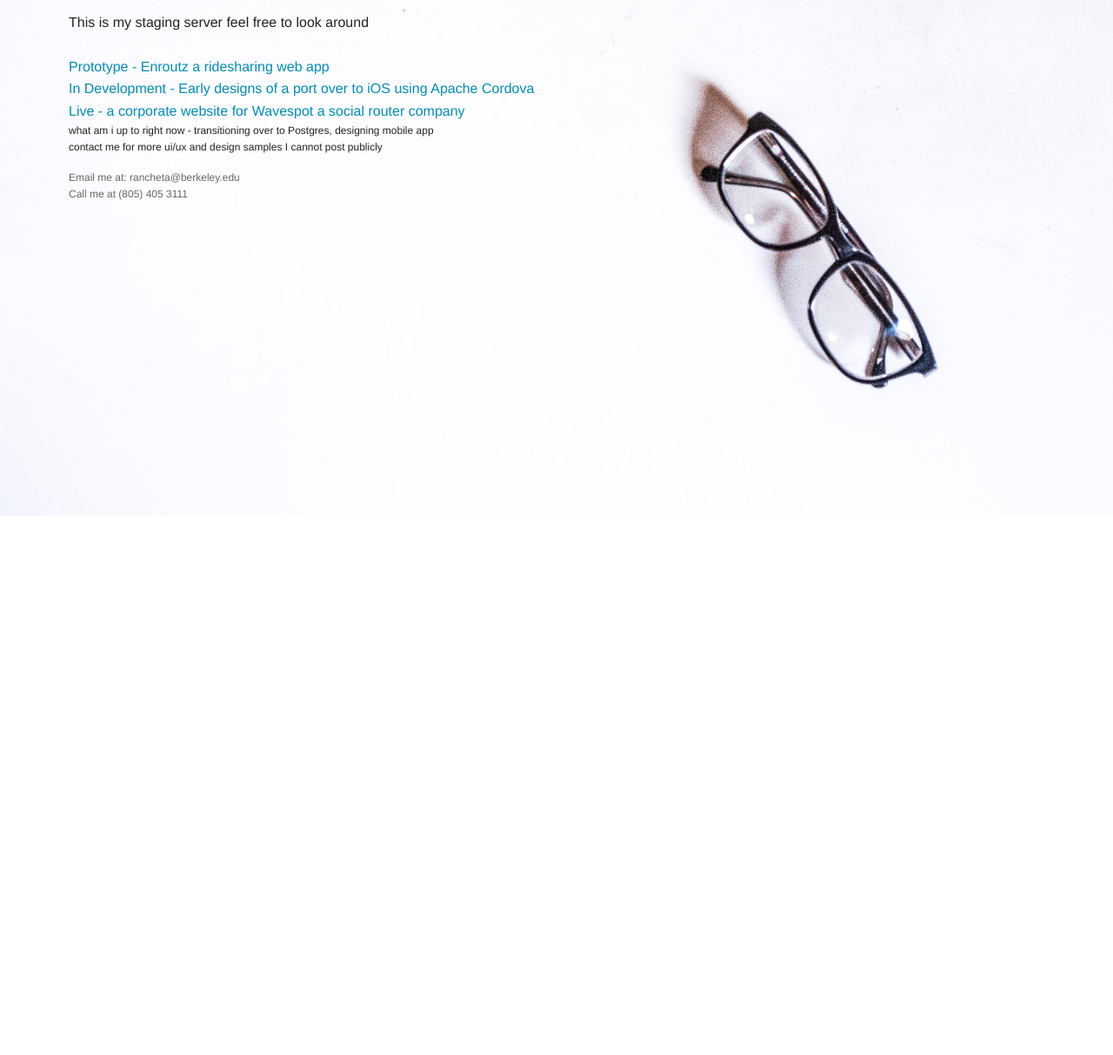
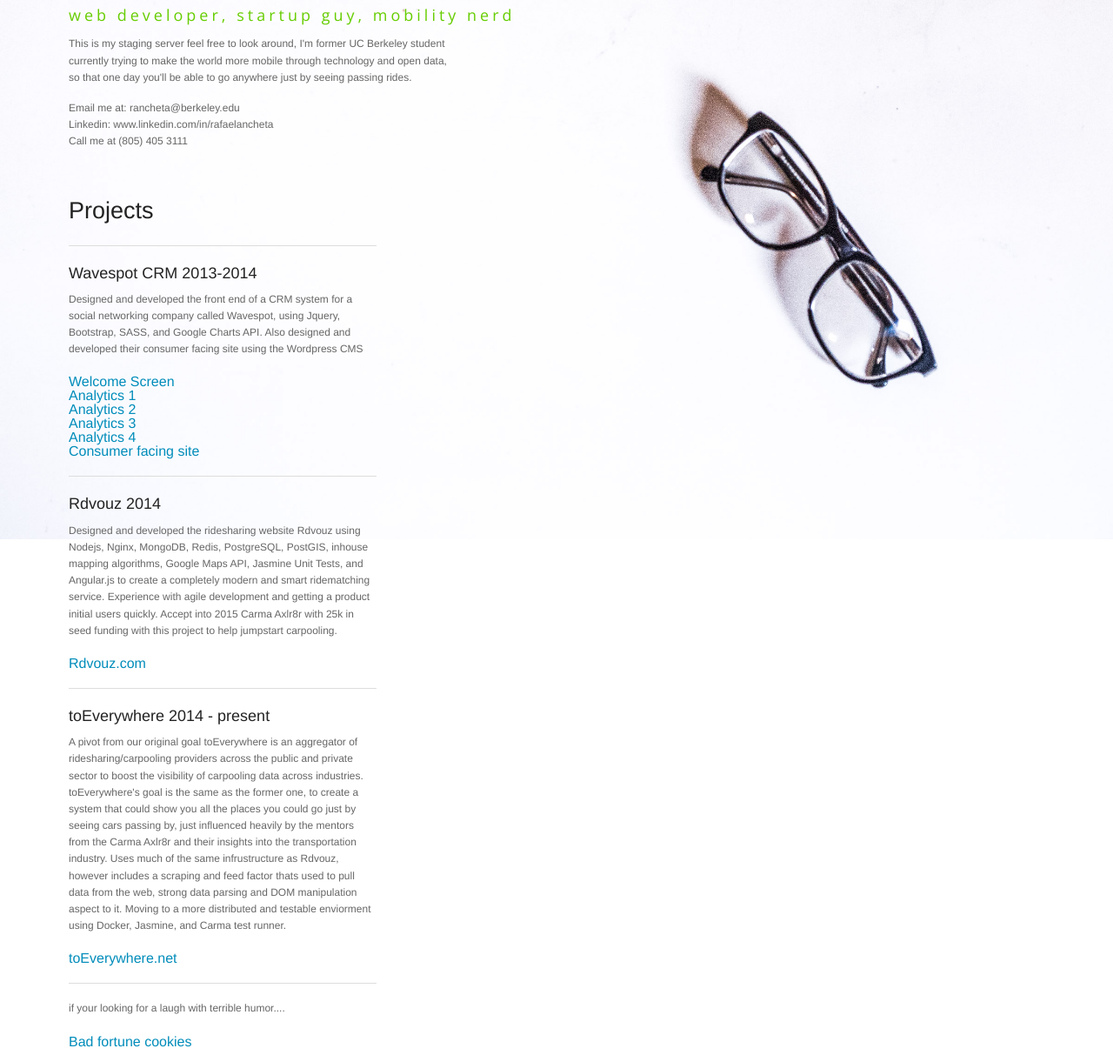
Before and after one commit to FIlburtTurtle/filburtturtle.github.io, a website: page index.html in a window 1280 px wide. Shown: the part 207-1420 px from the top of the page at 87% size. Before the commit the page ends 800 px from the top, so only its background shows below. Drawn offline with nearby package versions, Linux system fonts and the light colour scheme; a web font is replaced by a local one.

Commit message:
new info

```diff
--- a/index.html
+++ b/index.html
@@ -7,7 +7,6 @@
     <title>Rafael Ancheta</title>
     <link rel="stylesheet" href="stylesheets/app.css" />
     <link rel="stylesheet" href="stylesheets/style.css" />
-    <script src="bower_components/modernizr/modernizr.js"></script>
     <link href='http://fonts.googleapis.com/css?family=Droid+Serif' rel='stylesheet' type='text/css'>
     <link href='http://fonts.googleapis.com/css?family=Open+Sans' rel='stylesheet' type='text/css'>
   </head>
@@ -15,32 +14,84 @@
 
     <!--START TOPBAR-->
       <div class="row">
-        <div class="large-4 medium-5 columns nameDiv">
+        <div class="large-12 medium-12 columns nameDiv">
               <p class="tagline" style="margin-top:120px" ></p>
               <h1 class="name" id="name"><a href="#">Rafael Ancheta</a></h1>
+              <p class="tagline" style="margin-top:-10px;margin-bottom:10px" >web developer, startup guy, mobility nerd</p>
         </div>
     </div>
 
     <!--START CONTENT-->
     <div class="row">
-      <div class="large-12 columns content">
-        <p>This is my staging server feel free to look around<br  /><br  />
-        <a href="http://enroutz.rafaelancheta.com">Prototype - Enroutz a ridesharing web app</a><br  />
-        <a href="http://mobile.rafaelancheta.com">In Development - Early designs of a port over to iOS using Apache Cordova</a><br  />
-        <a href="http://www.wavespot.net">Live - a corporate website for Wavespot a social router company</a>
-        <p style="font-size:12px;">what am i up to right now - transitioning over to Postgres, designing mobile app</p>
-	<p style="font-size:12px;">contact me for more ui/ux and design samples I cannot post publicly</p>
-        </p>
-        <br  />
+      <div class="large-5 columns content">
+        <p class='contact'>This is my staging server feel free to look around, I'm former UC Berkeley student currently trying to make the world more mobile through technology and open data, so that one day you'll be able to go anywhere just by seeing passing rides.</p>
+	<br  />
         <p class="contact">Email me at: rancheta@berkeley.edu</p>
+        <p class="contact">Linkedin: www.linkedin.com/in/rafaelancheta</p>
         <p class="contact">Call me at (805) 405 3111</p>
       </div>
     </div>
 
+    <br  />
+    <br  />
+    <br  />
 
-    <script src="bower_components/jquery/dist/jquery.min.js"></script>
-    <script src="bower_components/foundation/js/foundation.min.js"></script>
-    <script src="js/app.js"></script>
-    <script src="js/main.js"></script>
+    <div class="row">
+	<div class='large-4 columns end'>
+		<h3>Projects</h3>
+		<hr  />
+		<h5>Wavespot CRM 2013-2014</h5>
+		<p class="contact">Designed and developed the front end of a CRM system for a social networking company called Wavespot, using Jquery, Bootstrap, SASS, and Google Charts API. Also designed and developed their consumer facing site using the Wordpress CMS</p>
+		<a target="_blank" href="http://rafaelancheta.com/hidden/CRM/quick-edit.html">Welcome Screen</a>
+		<br  />
+		<a target="_blank" href="http://rafaelancheta.com/hidden/CRM/compareCampaigns.html">Analytics 1</a>
+		<br  />
+		<a target="_blank" href="http://rafaelancheta.com/hidden/CRM/customerRecency.html">Analytics 2</a>
+		<br  />
+		<a target="_blank" href="http://rafaelancheta.com/hidden/CRM/storefrontConversion.html">Analytics 3</a>
+		<br  />
+		<a target="_blank" href="http://rafaelancheta.com/hidden/CRM/storehourOptimization.html">Analytics 4</a>
+		<br  />
+		<a target="_blank" href="http://www.wavespot.net/">Consumer facing site</a>
+	</div>
+    </div>
+
+  <div class="row">
+	<div class='large-4 columns end'>
+		<hr  />
+		<h5>Rdvouz 2014</h5>
+		<p class="contact">Designed and developed the ridesharing website Rdvouz using Nodejs, Nginx, MongoDB, Redis, PostgreSQL, PostGIS, inhouse mapping algorithms, Google Maps API, Jasmine Unit Tests, and Angular.js to create a completely modern and smart ridematching service. Experience with agile development and getting a product initial users quickly. Accept into 2015 Carma Axlr8r with 25k in seed funding with this project to help jumpstart carpooling. </p>
+		<a target="_blank" href="https://rdvouz.com">Rdvouz.com</a>
+		<br  />
+	</div>
+    </div>
+
+
+  <div class="row">
+	<div class='large-4 columns end'>
+		<hr  />
+		<h5>toEverywhere 2014 - present</h5>
+		<p class="contact">A pivot from our original goal toEverywhere is an aggregator of ridesharing/carpooling providers across the public and private sector to boost the visibility of carpooling data across industries. toEverywhere's goal is the same as the former one, to create a system that could show you all the places you could go just by seeing cars passing by, just influenced heavily by the mentors from the Carma Axlr8r and their insights into the transportation industry. Uses much of the same infrustructure as Rdvouz, however includes a scraping and feed factor thats used to pull data from the web, strong data parsing and DOM manipulation aspect to it. Moving to a more distributed and testable enviorment using Docker, Jasmine, and Carma test runner.  </p>
+		<a target="_blank" href="http://toeverywhere.net">toEverywhere.net</a>
+		<br  />
+	</div>
+    </div>
+
+
+  <div class="row">
+	<div class='large-4 columns end'>
+		<hr  />
+		<p class="contact">if your looking for a laugh with terrible humor....</p>
+		<a href="http://cookies.rafaelancheta.com">Bad fortune cookies</a>
+		<br  />
+	</div>
+    </div>
+
+
+
+  <br  />
+  <br  />
+  <br  />
+  <br  />
   </body>
 </html>
```
Also changed, not shown: 3 other files.
